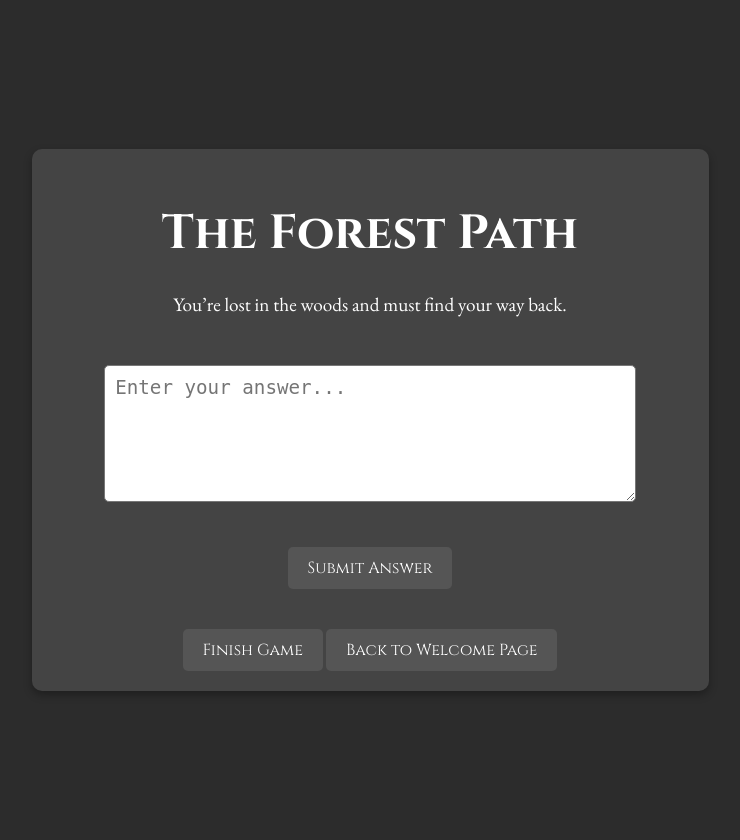
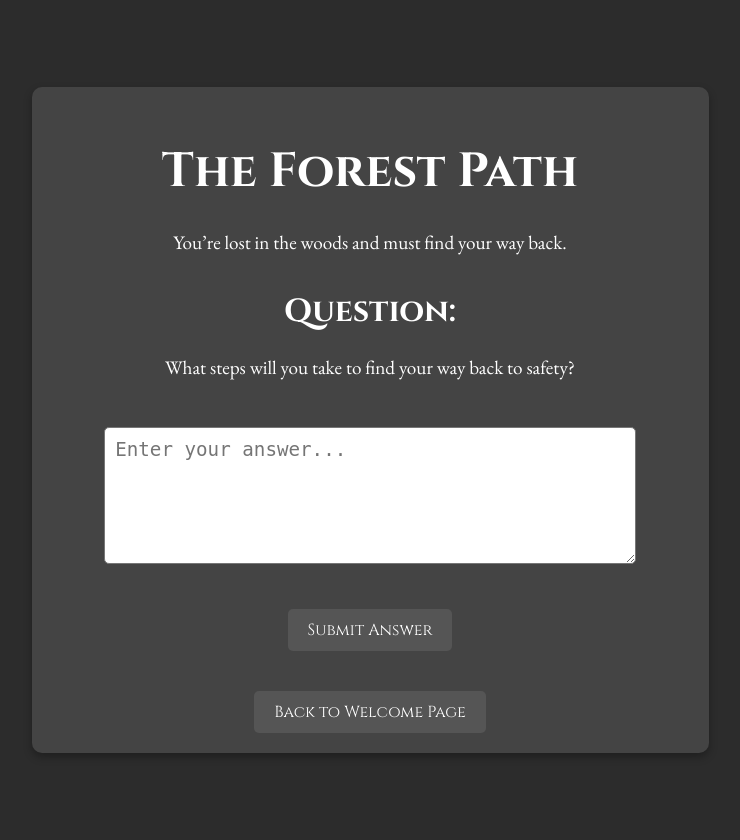
Before and after one commit to CyberPenguinAlpha/flask_game, a Flask app: page /scenario/1 in a window 1280 px wide. Shown: the whole page, without its empty margins (270-1010 px from the left). Run offline with Flask 3, Linux system fonts and the light colour scheme.

Commit message:
revert changes

```diff
--- a/app.py
+++ b/app.py
@@ -1,4 +1,4 @@
-from flask import Flask, request, jsonify, render_template, redirect, url_for, session, send_file
+from flask import Flask, request, jsonify, render_template, redirect, url_for, session
 import os
 import google.generativeai as genai
 from google.generativeai.types import HarmCategory, HarmBlockThreshold
@@ -82,7 +82,6 @@ def login():
         # Store user info in session
         session['logged_in'] = True
         session['first_name'] = first_name
-        session['login_timestamp'] = login_timestamp
         return redirect(url_for('welcome'))
 
     return render_template('login.html')
@@ -118,10 +117,7 @@ def get_hint():
     - Correct actions: {', '.join(scenario_data['solution_space']['correct'])}
     - Partially correct actions: {', '.join(scenario_data['solution_space'].get('partially_correct', []))}
     - Incorrect actions: {', '.join(scenario_data['solution_space'].get('incorrect', []))}
-
-    Please rate the student's response in terms of correctness as a percentage (0-100%), and provide a hint if the response is partially correct or incorrect.
-    Respond in this format:
-    "Correctness: [percentage]% - Hint: [your hint here]"
+    Provide feedback: if the response is correct, encourage them; if partially correct, give hints; if incorrect, guide them subtly.
     """
 
     response = model.generate_content(prompt, safety_settings={
@@ -135,34 +131,7 @@ def get_hint():
         hint_and_score = response.text.strip()
     else:
         hint_and_score = "Couldn't generate a hint or score at this time."
-
     return jsonify({"hint_and_score": hint_and_score})
-# New finish route to log end of game session
-@app.route('/finish', methods=['POST'])
-def finish():
-    if session.get('logged_in'):
-        first_name = session.get('first_name')
-        login_timestamp = session.get('login_timestamp')
-        finish_timestamp = datetime.now().isoformat()
-
-        # Step 1: Define TEMP_CSV_FILE_PATH
-        TEMP_CSV_FILE_PATH = "user_data.csv"
-
-        # Step 2: Write session data to TEMP_CSV_FILE_PATH
-        with open(TEMP_CSV_FILE_PATH, mode='w', newline='') as file:
-            writer = csv.writer(file)
-            writer.writerow(["First Name", "Last Initial", "Grade Level", "Login Timestamp", "Finish Timestamp", "Status"])
-            writer.writerow([first_name, "", "", login_timestamp, finish_timestamp, "Completed Game"])
-
-        # Step 3: Send TEMP_CSV_FILE_PATH as a downloadable attachment
-        return send_file(
-            TEMP_CSV_FILE_PATH,
-            as_attachment=True,
-            download_name="user_data.csv",
-            mimetype="text/csv"
-        )
-
-    return jsonify({"error": "User not logged in"}), 403
 
 # Run the app
 if __name__ == '__main__':
--- a/templates/scenario.html
+++ b/templates/scenario.html
@@ -89,7 +89,7 @@
     <div class="container">
         <h1>{{ title }}</h1>
         <p>{{ description }}</p>
-        <!-- <h3>Question:</h3>
+        <h3>Question:</h3>
         <p>{{ question }}</p>
 
         <!-- User input area for entering answers -->
@@ -100,8 +100,6 @@
 
         <!-- Display the AI-generated hint here -->
         <div id="hintDisplay"></div>
-
-        <button onclick="finishGame()">Finish Game</button>
 
         <!-- Button to return to the home page -->
         <a href="/">
@@ -139,27 +137,6 @@
                 document.getElementById('hintDisplay').innerText = 'Error: Could not fetch hint and score.';
             });
         }
-        function finishGame() {
-        fetch('/finish', {
-            method: 'POST',
-            headers: {
-                'Content-Type': 'application/json',
-            }
-        })
-        .then(response => response.json())
-        .then(data => {
-            if (data.message) {
-                alert(data.message);
-                window.location.href = '/';
-            } else {
-                alert(data.error);
-            }
-        })
-        .catch(error => {
-            console.error('Error:', error);
-            alert('Error: Could not complete game.');
-        });
-    }
     </script>
 </body>
 </html>
```
